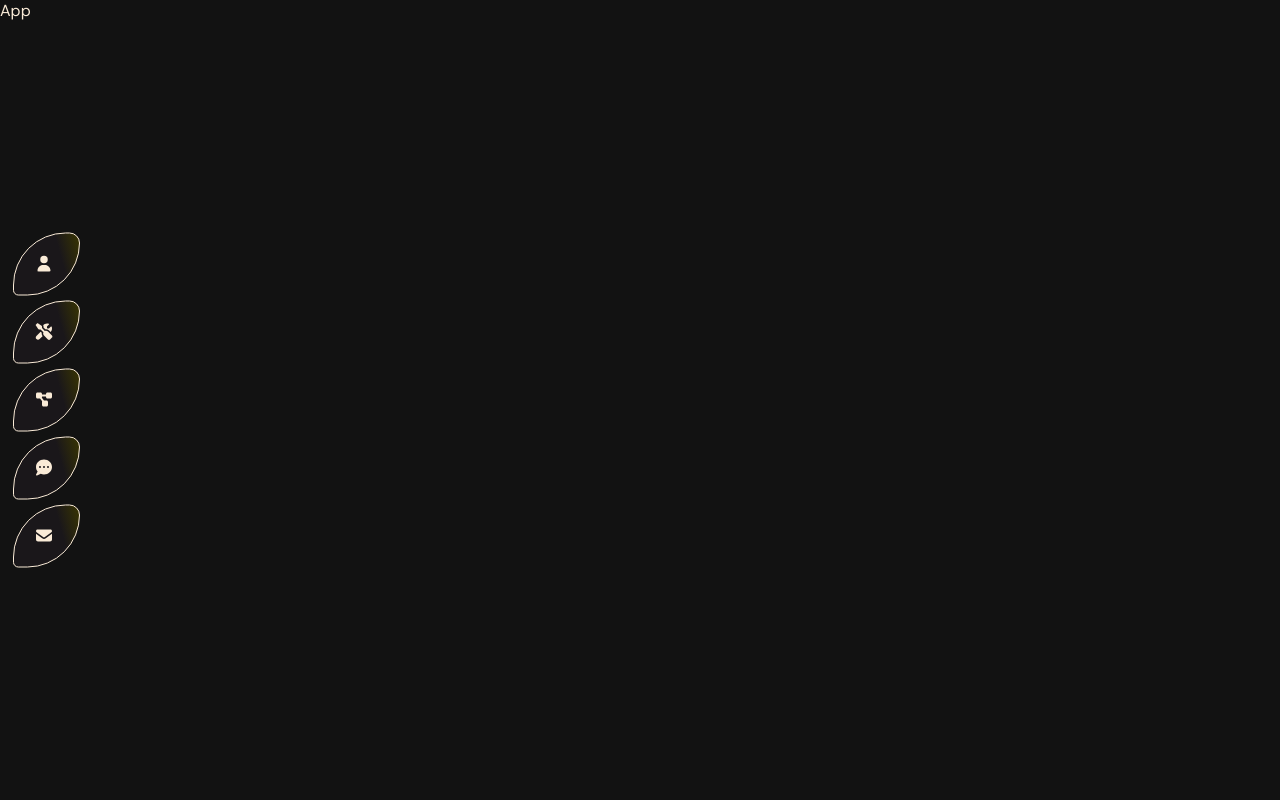
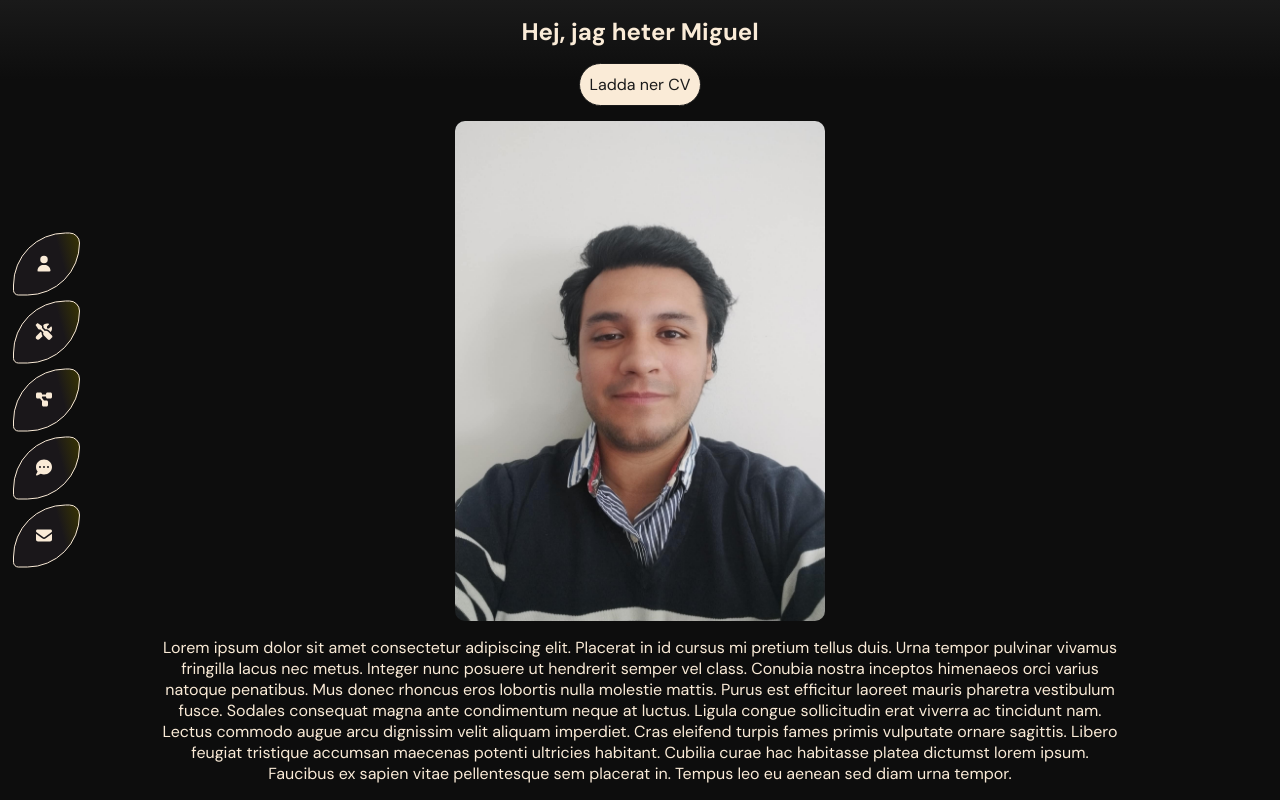
Before and after one commit to DetectiveGarcia/Portfolio, a React (Vite) app: page / in a window 1280 px wide. Built offline with nearby package versions, Linux system fonts and the light colour scheme.

Commit message:
feat: import about me section component

```diff
--- a/src/App.tsx
+++ b/src/App.tsx
@@ -1,12 +1,13 @@
 import SectionLayout from "./components/layouts/SectionLayout";
 import NavBar from "./components/navbar/NavBar";
+import AboutMeSection from "./components/sections/about me/AboutMeSection";
 
 const App = () => {
   return (
     <>
       <NavBar />
       <SectionLayout sectionId={"app-layout"}>
-        <div>App</div>
+        <AboutMeSection />
       </SectionLayout>
     </>
   );
```
